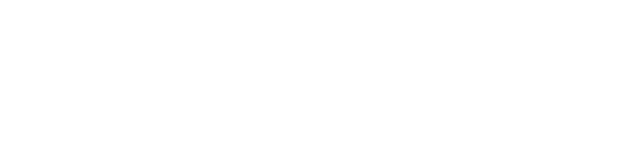
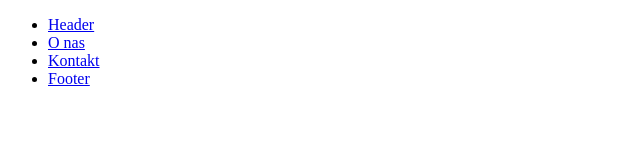
Before and after one commit to akopowicz/9-struktura-html5, a plain HTML site: page index.html in a window 1280 px wide. Shown: the whole page, without its empty margins (0-640 px from the left). Drawn offline with Linux system fonts and the light colour scheme.

Commit message:
Poprawione zadanie

```diff
--- a/index.html
+++ b/index.html
@@ -1,18 +1,28 @@
 <!DOCTYPE html>
 <html lang="en">
+
 <head>
     <meta charset="UTF-8">
     <meta name="viewport" content="width=device-width, initial-scale=1.0">
     <title>Document</title>
 </head>
+
 <body>
     <nav>
+        <ul>
+            <li><a href="#main">Header</a></li>
+            <li><a href="#o-nas">O nas</a></li>
+            <li><a href="#kontakt">Kontakt</a></li>
+            <li><a href="#footer">Footer</a></li>
+        </ul>
+    </nav>
+
     <header id="main"></header>
     <section id="o-nas">
         <p class="tekst"></p>
     </section>
     <section id="kontakt"></section>
     <footer id="footer"></footer>
-   </nav>
 </body>
+
 </html>
```
Lines whose indentation alone changed are shown as unchanged.
